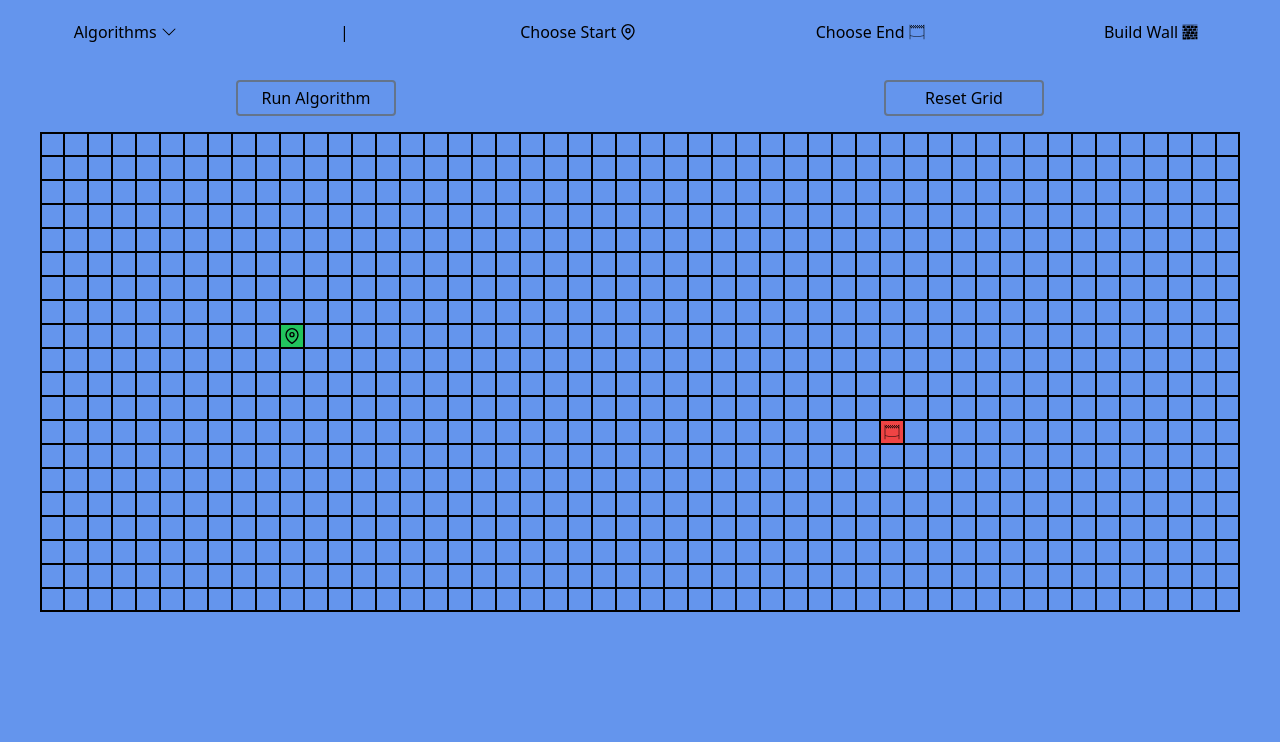
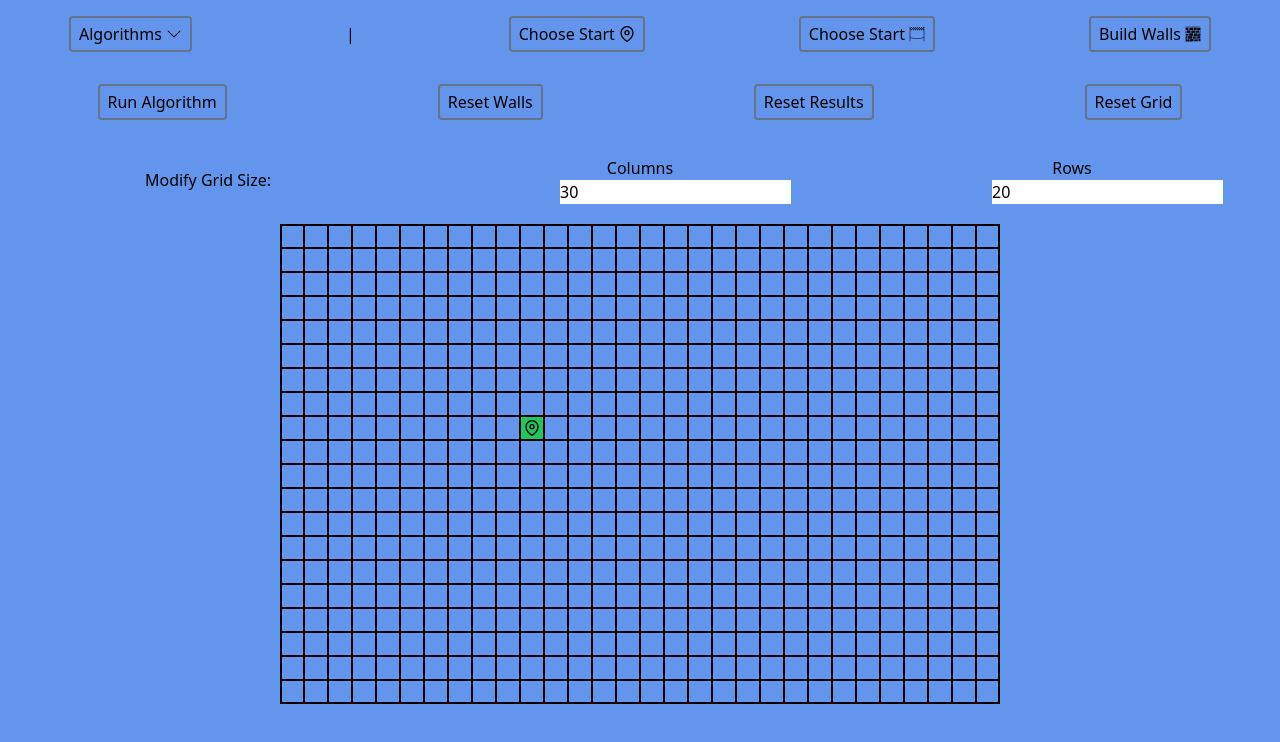
Before and after one commit to zaneaw/pathfinding-visualizer, a Next.js app: page / in a window 1280 px wide. Shown: the top 742 px of the page. Built offline with nearby package versions, Linux system fonts and the light colour scheme.

Commit message:
gridSize & ToolbarButton components

```diff
--- a/components/PathfindingVisualizer.tsx
+++ b/components/PathfindingVisualizer.tsx
@@ -1,4 +1,4 @@
-import React, { useState, useEffect, useRef } from 'react';
+import React, { useState, useEffect, useRef, useCallback } from 'react';
 import TopToolbar from './TopToolbar';
 import NodeDisplay from './NodeDisplay';
 import { dijkstras, getNodesInShortestPath } from '../algorithms/dijkstras';
@@ -15,8 +15,17 @@ interface Node {
     prevNode: Node | null;
 }
 
+interface GridSize {
+    rows: number;
+    columns: number;
+}
+
 const PathfindingVisualizer: React.FC = () => {
     const [nodes, setNodes] = useState<Node[][]>([]);
+    const [gridSize, setGridSize] = useState<GridSize>({
+        rows: 20,
+        columns: 30
+    });
     const [isSelected, setIsSelected] = useState<string>('');
     const [isMouseDown, setIsMouseDown] = useState(false);
     const nodesRef = useRef<HTMLDivElement[]>(new Array());
@@ -141,15 +150,29 @@ const PathfindingVisualizer: React.FC = () => {
         setNodes(nextNodes);
     };
 
+    const handleGridSizeChange = (e: any) => {
+        const editCols = e.target.id === 'columns-input' ? true : false;
+
+        if (editCols) {
+            setGridSize({...gridSize, columns: e.target.value});
+        } else {
+            setGridSize({...gridSize, rows: e.target.value});
+        }
+    }
+
     // Create / Reset Grid
-    const createGrid = () => {
+    const createGrid = useCallback(() => {
+            if (gridSize.rows < 5 || gridSize.columns < 5) {
+                // display a tooltip
+                return;
+            }
             const rows: Node[][] = [];
             let i = Math.floor(Math.random() * 1000);
 
-        for (let y = 0; y < 20; y++) {
+            for (let y = 0; y < gridSize.rows; y++) {
                 let currRow: Node[] = [];
 
-            for (let x = 0; x < 50; x++) {
+                for (let x = 0; x < gridSize.columns; x++) {
                     currRow.push({
                         id: i,
                         col: x,
@@ -169,7 +192,7 @@ const PathfindingVisualizer: React.FC = () => {
             }
 
             setNodes(rows);
-    };
+        }, [gridSize])
 
     const addToRefs = (el: HTMLDivElement) => {
         if (el && !nodesRef.current.includes(el)) {
@@ -179,7 +202,7 @@ const PathfindingVisualizer: React.FC = () => {
 
     useEffect(() => {
         createGrid();
-    }, []);
+    }, [createGrid, gridSize]);
 
     return (
         <div className='min-h-screen pb-12 bg-[cornflowerblue]'>
@@ -188,6 +211,8 @@ const PathfindingVisualizer: React.FC = () => {
                 toggleSelected={toggleSelected}
                 startAlgo={startAlgo}
                 resetGrid={resetGrid}
+                gridSize={gridSize}
+                handleGridSizeChange={handleGridSizeChange}
             />
             <div className='flex flex-col items-center justify-center'>
                 {/* Create grid display on page */}
--- a/components/TopToolbar.tsx
+++ b/components/TopToolbar.tsx
@@ -1,13 +1,21 @@
 import React from 'react';
+import ToolbarButton from './ToolbarButton';
 import { FiMapPin } from 'react-icons/fi';
 import { GiFinishLine, GiStoneWall } from 'react-icons/gi';
 import { BsChevronDown } from 'react-icons/bs';
+
+interface GridSize {
+    rows: number;
+    columns: number;
+}
 
 interface Props {
     isSelected: string;
     toggleSelected: (button: string) => void;
     startAlgo: () => void;
     resetGrid: () => void;
+    gridSize: GridSize;
+    handleGridSizeChange: (e: any) => void;
 }
 
 const Toolbar: React.FC<Props> = ({
@@ -15,55 +23,84 @@ const Toolbar: React.FC<Props> = ({
     toggleSelected,
     startAlgo,
     resetGrid,
+    gridSize,
+    handleGridSizeChange,
 }) => {
     return (
         <div className='flex flex-col'>
             <div className='flex flex-row items-center justify-around gap-4 mb-4 pt-4'>
-                <div className='flex flex-row items-center justify-center gap-1'>
-                    <p>Algorithms</p>
-                    <BsChevronDown />
-                </div>
+                <ToolbarButton
+                    handleClick={() => console.log('Algorithms clicked')}
+                    title={"Algorithms"}
+                    icon={<BsChevronDown />}
+                    styles={null}
+                />
                 |
+                <ToolbarButton
+                    handleClick={() => toggleSelected('start')}
+                    title={"Choose Start"}
+                    icon={<FiMapPin />}
+                    styles={isSelected === 'start' ? 'bg-gray-500' : ''}
+                />
+                <ToolbarButton
+                    handleClick={() => toggleSelected('end')}
+                    title={"Choose Start"}
+                    icon={<GiFinishLine />}
+                    styles={isSelected === 'end' ? 'bg-gray-500' : ''}
+                />
+                <ToolbarButton
+                    handleClick={() => toggleSelected('wall')}
+                    title={"Build Walls"}
+                    icon={<GiStoneWall />}
+                    styles={isSelected === 'wall' ? 'bg-gray-500' : ''}
+                />
+            </div>
+
+            <div className='flex flex-row items-center justify-around gap-4 mb-4 pt-4'>
+                <ToolbarButton
+                    handleClick={() => startAlgo()}
+                    title={"Run Algorithm"}
+                    icon={null}
+                    styles={null}
+                />
+                <ToolbarButton
+                    handleClick={() => resetGrid()}
+                    title={"Reset Walls"}
+                    icon={null}
+                    styles={null}
+                />
+                <ToolbarButton
+                    handleClick={() => resetGrid()}
+                    title={"Reset Results"}
+                    icon={null}
+                    styles={null}
+                />
+                <ToolbarButton
+                    handleClick={() => resetGrid()}
+                    title={"Reset Grid"}
+                    icon={null}
+                    styles={null}
+                />
+            </div>
+
+            <div className='flex flex-row items-center justify-around gap-4 mb-4 pt-4'>
+
                 <div
-                    onClick={() => toggleSelected('start')}
-                    className={`flex flex-row items-center justify-center gap-1 py-1 px-2 rounded hover:cursor-pointer ${
-                        isSelected === 'start' ? 'bg-gray-500' : ''
-                    }`}
+                    className={`py-1 w-40 text-center`}
                 >
-                    <p>Choose Start</p>
-                    <FiMapPin />
+                    Modify Grid Size:
                 </div>
                 <div
-                    onClick={() => toggleSelected('end')}
-                    className={`flex flex-row items-center justify-center gap-1 py-1 px-2 rounded hover:cursor-pointer ${
-                        isSelected === 'end' ? 'bg-gray-500' : ''
-                    }`}
+                    className={`py-1 w-40 text-center`}
                 >
-                    <p>Choose End</p>
-                    <GiFinishLine />
+                    <label>Columns</label>
+                    <input id="columns-input" type="number" value={gridSize.columns} onChange={handleGridSizeChange} />
                 </div>
                 <div
-                    onClick={() => toggleSelected('wall')}
-                    className={`flex flex-row items-center justify-center gap-1 py-1 px-2 rounded hover:cursor-pointer ${
-                        isSelected === 'wall' ? 'bg-gray-500' : ''
-                    }`}
+                    className={`py-1 w-40 text-center`}
                 >
-                    <p>Build Wall</p>
-                    <GiStoneWall />
-                </div>
-            </div>
-            <div className='flex flex-row items-center justify-around gap-4 mb-4 pt-4'>
-                <div
-                    onClick={() => startAlgo()}
-                    className={`py-1 w-40 text-center rounded border-2 border-slate-500 hover:bg-slate-500 hover:cursor-pointer`}
-                >
-                    Run Algorithm
-                </div>
-                <div
-                    onClick={() => resetGrid()}
-                    className={`py-1 w-40 text-center rounded border-2 border-slate-500 hover:bg-slate-500 hover:cursor-pointer`}
-                >
-                    Reset Grid
+                    <label>Rows</label>
+                    <input id="rows-input" type="number" value={gridSize.rows} onChange={handleGridSizeChange} />
                 </div>
             </div>
         </div>
```
Lines whose indentation alone changed are shown as unchanged.
